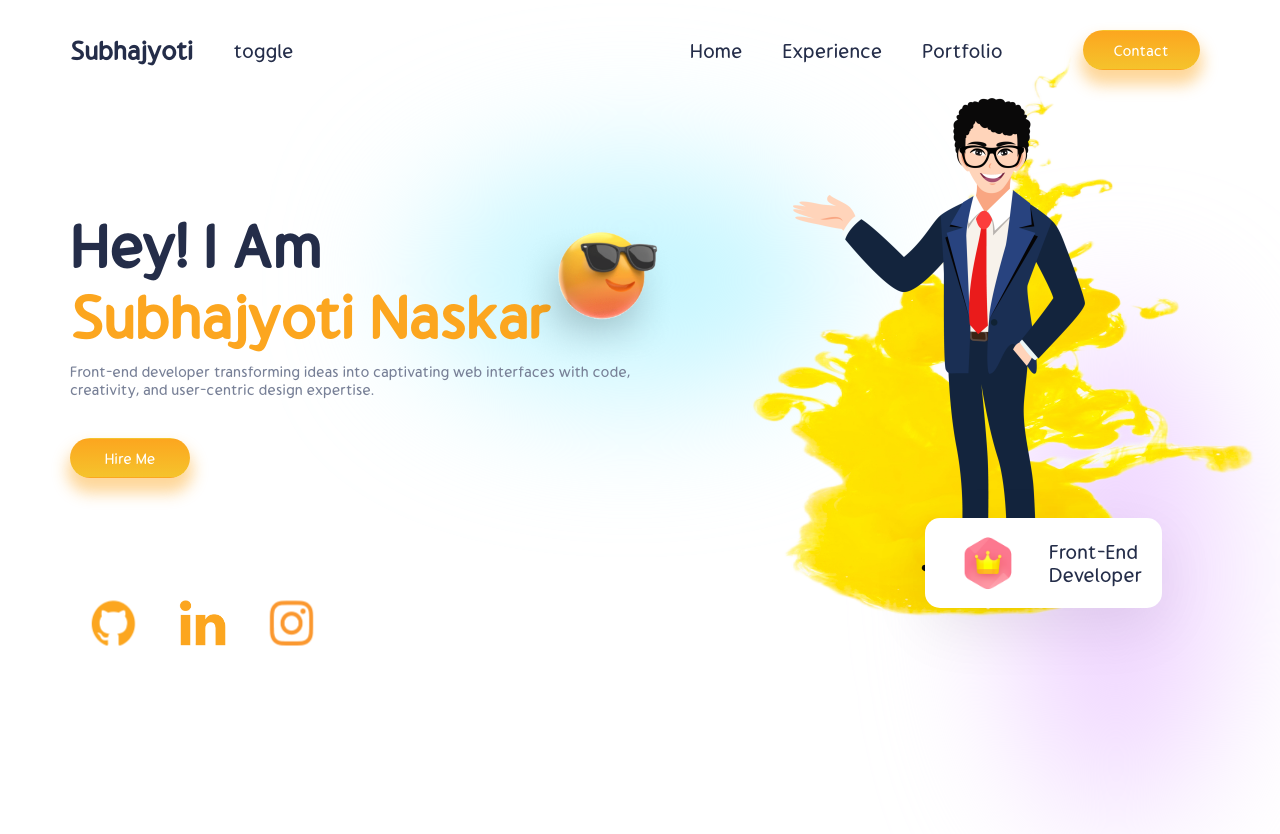
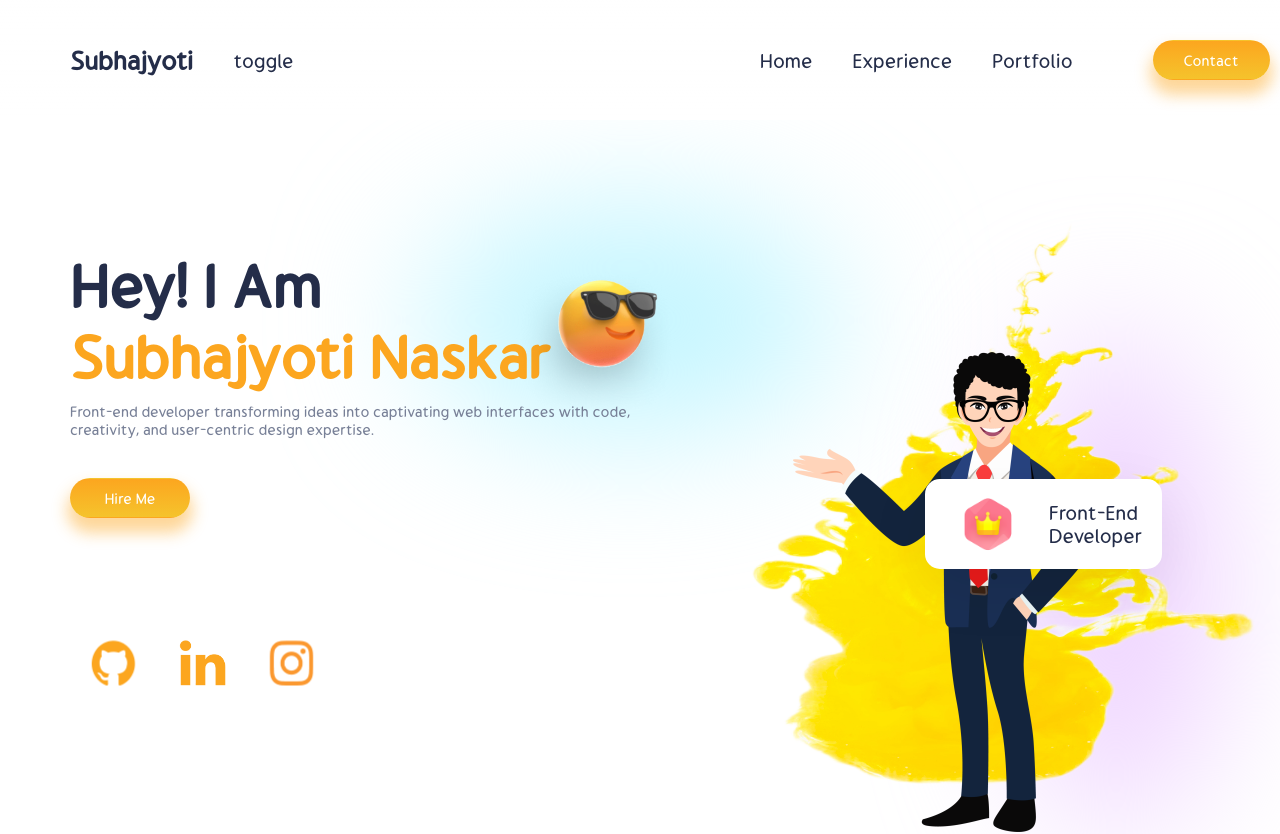
Before and after one commit to jf-subhajyoti/portfolio, a React (Create React App) app: page / in a window 1280 px wide. Shown: the top 834 px of the page. Built offline with nearby package versions, Linux system fonts and the light colour scheme.

Commit message:
Added navigation and ui improvements

```diff
--- a/src/components/Contacts/Contacts.jsx
+++ b/src/components/Contacts/Contacts.jsx
@@ -5,6 +5,7 @@ import { ToastContainer, toast } from 'react-toastify';
 import 'react-toastify/dist/ReactToastify.css';
 
 import './Contacts.css';
+import { sectionIds } from '../../constants';
 
 const Contacts = () => {
 
@@ -37,7 +38,7 @@ const Contacts = () => {
     });
   };
   return (
-    <div className='contact__wrapper'>
+    <div id={sectionIds['contact']} className='contact__wrapper'>
       <div className="contact__wrapper--left">
         <div className="contact__title">
           <span>Get in touch</span>
--- a/src/components/Experience/Experience.jsx
+++ b/src/components/Experience/Experience.jsx
@@ -1,6 +1,6 @@
 import React from 'react';
 
-import { employementDetails } from '../../constants';
+import { employementDetails, sectionIds } from '../../constants';
 import './Experience.css';
 
 const Experience = () => {
@@ -15,7 +15,7 @@ const Experience = () => {
     }
 
     return (
-        <div className='experience__wrapper'>
+        <div id={sectionIds['experience']} className='experience__wrapper'>
             <div className="achievement">
                 <div className="circle">{calculateDifferenceInYears(employementDetailsCopy.dateOfJoiningOfFirstJob)}+</div>
                 <span>years</span>
--- a/src/components/Info/Intro.css
+++ b/src/components/Info/Intro.css
@@ -1,8 +1,9 @@
 .intro {
     display: flex;
     justify-content: space-between;
-    height: 77vh;
-    margin-top: 6rem;
+    height: 77%;
+    margin-top: 12rem;
+    margin-bottom: 6rem;
 }
 
 .intro__left {
--- a/src/components/Info/Intro.jsx
+++ b/src/components/Info/Intro.jsx
@@ -3,7 +3,6 @@ import React from 'react';
 import LinkedIn from '../../img/linkedin.png';
 import Github from '../../img/github.png';
 import Instagram from '../../img/instagram.png';
-
 import Paint from '../../img/paint.png';
 import Boy from '../../img/boy.webp';
 import Crown from '../../img/crown.png';
@@ -11,11 +10,13 @@ import GlassesEmoji from '../../img/glassesimoji.png';
 
 import FloatingDiv from '../FloatingDiv/FloatingDiv';
 
+import { sectionIds } from '../../constants';
+
 import './Intro.css';
 
 const Intro = () => {
   return (
-    <div className='intro'>
+    <div id={sectionIds['home']} className='intro'>
       <div className="intro__left">
         <div className="intro__left--name">
           <span>Hey! I Am</span>
--- a/src/components/Navbar/Navbar.css
+++ b/src/components/Navbar/Navbar.css
@@ -1,13 +1,22 @@
 .nav__wrapper {
-    height: 10vh;
+    height: 10%;
     display: flex;
-    justify-content: space-between;
+    position: fixed;
+    top: 0;
+    justify-content: space-evenly;
+    margin: 0 -3.5rem;
+    width: 100%;
+    background: linear-gradient(rgba(255, 255, 255), rgba(255, 255, 255, 0.95), rgba(255, 255, 255, 0.9), rgba(255, 255, 255, 0.85));
+    z-index: 5;
+    padding-top: 1rem;
+    padding-bottom: 1rem;
 }
 .nav__left {
     flex: 1;
     display: flex;
     gap: 2rem;
     align-items: center;
+    padding: 0 3.5rem
 }
 .nav__name {
     font-weight: bold;
--- a/src/components/Navbar/Navbar.jsx
+++ b/src/components/Navbar/Navbar.jsx
@@ -1,9 +1,26 @@
 import React from 'react';
+
+import { sectionIds } from '../../constants';
 
 import './Navbar.css';
 
 const Navbar = () => {
+    const scrollTo = (id) => {
+        const elem = document.getElementById(id);
+        if(elem) {
+            elem.scrollIntoView({behavior: 'smooth', block: 'end'});
+        }
+    }
+
+    const handleUlClick = (e) => {
+        e.stopPropagation();
+        if(e?.target?.nodeName === 'LI') {
+            let value = e.target.getAttribute('value');
+            scrollTo(sectionIds[value]);
+        }
+    }
     return (
+        <>
             <div className='nav__wrapper'>
                 <div className="nav__left">
                     <div className="nav__name">Subhajyoti</div>
@@ -11,17 +28,18 @@ const Navbar = () => {
                 </div>
                 <div className="nav__right">
                     <div className="nav__list">
-                    <ul>
-                        <li>Home</li>
-                        <li>Experience</li>
-                        <li>Portfolio</li>
+                        <ul onClick={handleUlClick}>
+                            <li value={'home'}>Home</li>
+                            <li value={'experience'}>Experience</li>
+                            <li value={'portfolio'}>Portfolio</li>
                         </ul>
                     </div>
-                <button className='button nav__btn'>
+                    <button className='button nav__btn' onClick={() => { scrollTo(sectionIds['contact'])}}>
                         Contact
                     </button>
                 </div>
             </div>
+        </>
     )
 }
 
--- a/src/components/Portfolio/Portfolio.jsx
+++ b/src/components/Portfolio/Portfolio.jsx
@@ -3,7 +3,7 @@ import { Swiper, SwiperSlide } from 'swiper/react';
 
 import ProjectCard from '../ProjectCard/ProjectCard';
 
-import { personalProject } from '../../constants';
+import { personalProject, sectionIds } from '../../constants';
 
 import './Portfolio.css';
 import 'swiper/swiper-bundle.min.css'
@@ -11,7 +11,7 @@ import 'swiper/swiper.min.css'
 
 const Portfolio = () => {
   return (
-    <div className='portfolio__wrapper'>
+    <div id={sectionIds['portfolio']} className='portfolio__wrapper'>
       <span className='portfolio__wrapper--subHeading'>Recent Projects</span>
       <span className='portfolio__wrapper--heading'>Portfolio</span>
 
--- a/src/components/ProjectCard/ProjectCard.jsx
+++ b/src/components/ProjectCard/ProjectCard.jsx
@@ -30,8 +30,8 @@ const ProjectCard = ({project}) => {
                                     {
                                         techstack[tech]?.map((ele, index) => {
                                             return(
-                                                <div className="technology__item">
-                                                    <img key={index} src={ele.logo} alt={ele.name} />
+                                                <div key={index} className="technology__item">
+                                                    <img src={ele.logo} alt={ele.name} />
                                                 </div>
                                             )
                                         })
--- a/src/constants.js
+++ b/src/constants.js
@@ -59,3 +59,10 @@ export const personalProject = [
         }
     }
 ]
+
+export const sectionIds = {
+    home: 'home',
+    experience: 'experience',
+    portfolio: 'portfolio',
+    contact: 'contact',
+}
```
Lines whose indentation alone changed are shown as unchanged.
